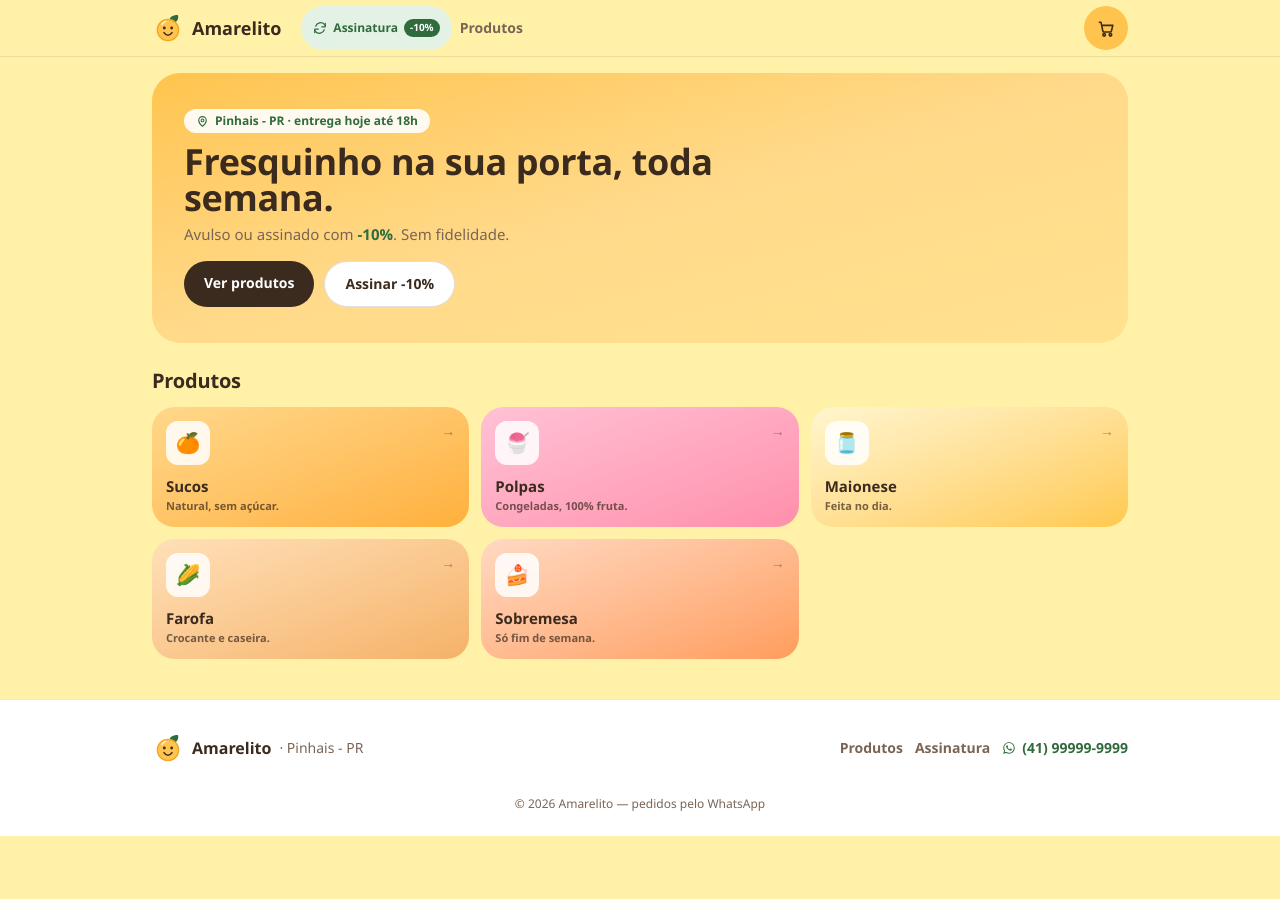
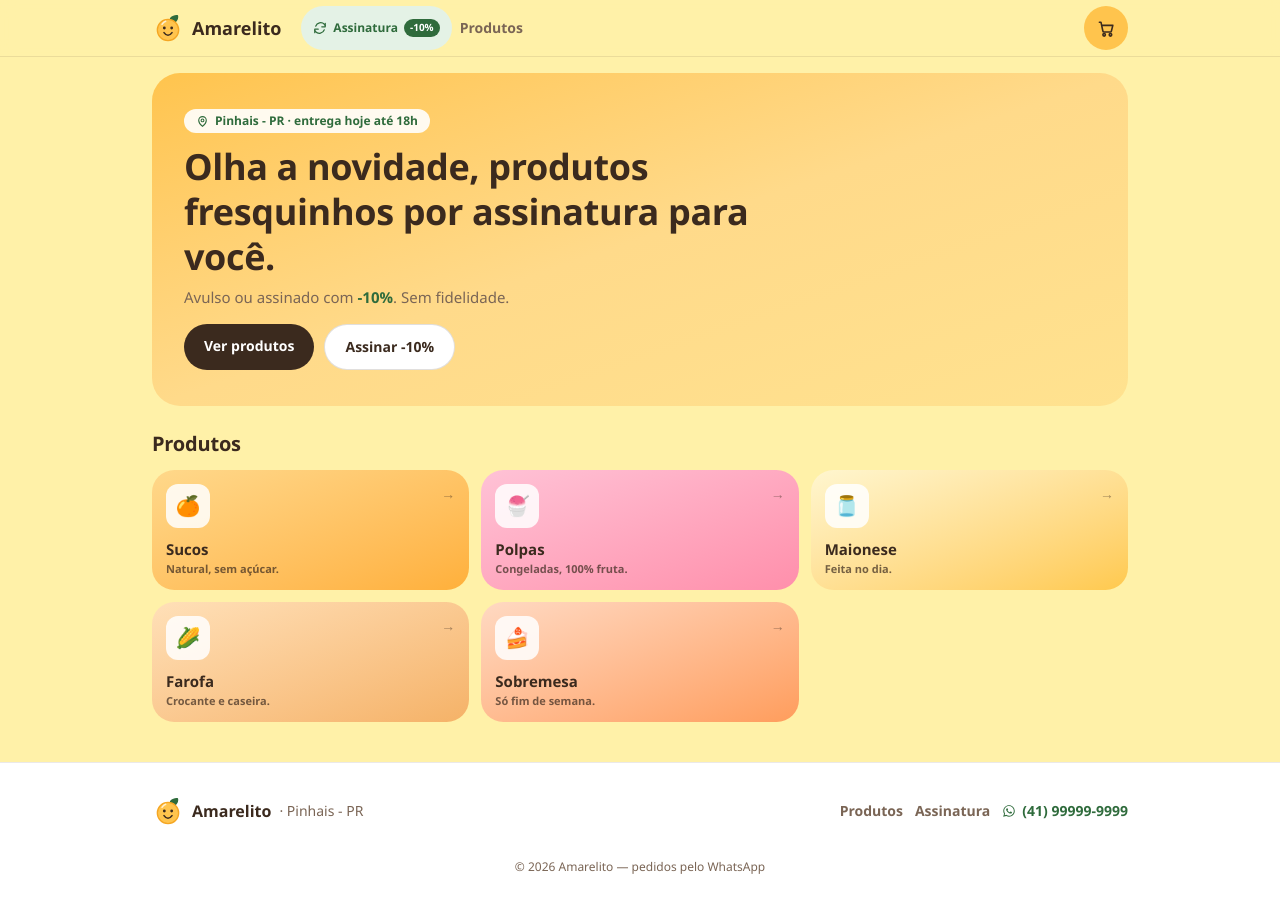
Before and after one commit to elizaelcezar/amarelito, a Next.js app: page / in a window 1280 px wide. Before the commit the page ends 836 px from the top, so only its background shows below. Built offline with nearby package versions, Linux system fonts and the light colour scheme.

Commit message:
content: novo título do hero da home

```diff
--- a/src/app/page.tsx
+++ b/src/app/page.tsx
@@ -14,8 +14,8 @@ export default function HomePage() {
         <span className="inline-flex items-center gap-1.5 rounded-full bg-white/90 px-3 py-1 text-xs font-bold text-folha">
           <PinIcon size={13} /> {cityLabel(defaultCity)} · entrega hoje até 18h
         </span>
-        <h1 className="mt-2.5 max-w-xl font-display text-[1.7rem] font-semibold leading-none sm:text-4xl">
-          Fresquinho na sua porta, toda semana.
+        <h1 className="mt-2.5 max-w-xl font-display text-[1.7rem] font-semibold leading-tight sm:text-4xl">
+          Olha a novidade, produtos fresquinhos por assinatura para você.
         </h1>
         <p className="mt-2 text-sm text-cafe-soft sm:text-[15px]">
           Avulso ou assinado com <strong className="text-folha">-{semanal}%</strong>. Sem fidelidade.
```
